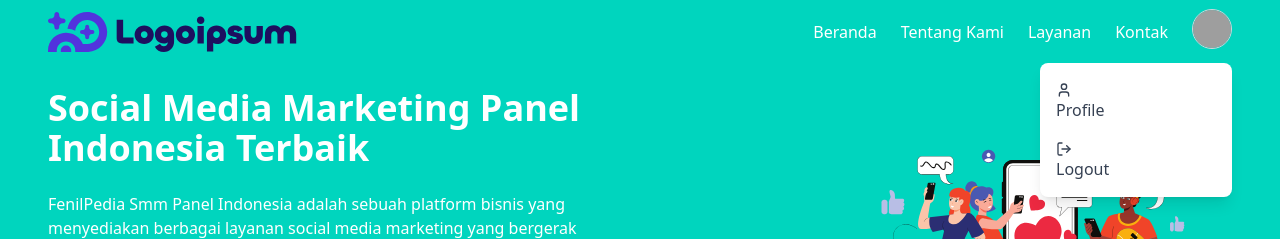
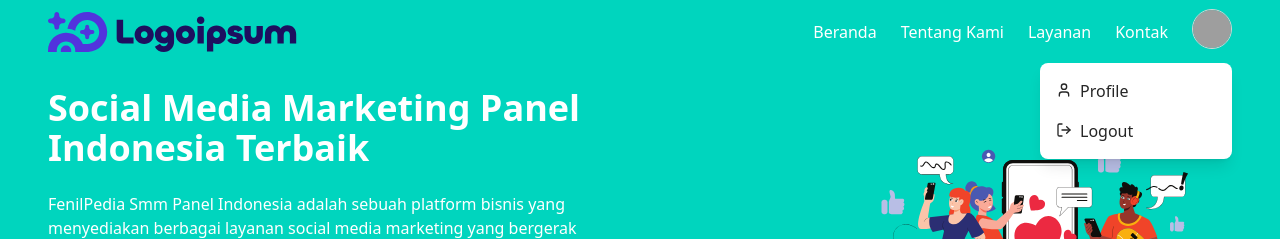
Before and after one commit to tineetech/FenilPedia, a React (Vite) app: page / in a window 1280 px wide. Both pictures are taken after a click on the button 1212 px from the left and 29 px from the top of the page. Shown: the top 239 px of the page. Built offline with nearby package versions, Linux system fonts and the light colour scheme; grey boxes are pictures that could not be loaded.

Commit message:
update 1.5.1

```diff
--- a/src/components/Navigations/Header.jsx
+++ b/src/components/Navigations/Header.jsx
@@ -55,7 +55,7 @@ export default function Header() {
                                 <img
                                     src={dummyUser.profilePicture}
                                     alt="Profile"
-                                    className="w-10 h-10 rounded-full border border-gray-300"
+                                    className="w-10 h-10 rounded-full border border-neutral-300"
                                 />
                             </button>
                             <AnimatePresence>
@@ -67,11 +67,13 @@ export default function Header() {
                                         transition={{ duration: 0.2 }}
                                         className="absolute right-0 mt-2 w-48 bg-white shadow-lg rounded-lg py-2"
                                     >
-                                        <Link to="/profile" className="block px-4 py-2 text-gray-700 hover:bg-gray-100">
-                                            <User size={16} className="mr-2 mt-0.75" /> Profile
+                                        <Link to="/profile" className="flex px-4 py-2 text-neutral-800 hover:bg-neutral-100">
+                                            <User size={16} className="mr-2 mt-0.75" />
+                                            <h1>Profile</h1>
                                         </Link>
-                                        <button className="w-full text-left px-4 py-2 text-gray-700 hover:bg-gray-100">
-                                            <LogOut size={16} className="mr-2 mt-0.75" /> Logout
+                                        <button className="w-full flex px-4 py-2 text-neutral-800 hover:bg-neutral-100">
+                                            <LogOut size={16} className="mr-2 mt-0.75" />
+                                            <h1>Logout</h1>
                                         </button>
                                     </motion.div>
                                 )}
@@ -107,7 +109,7 @@ export default function Header() {
                                     <img
                                         src={dummyUser.profilePicture}
                                         alt="Profile"
-                                        className="w-14 h-14 rounded-full border border-gray-300"
+                                        className="w-14 h-14 rounded-full border border-neutral-300"
                                     />
                                 </button>
                                 <p className="mt-2 text-lg font-semibold">{dummyUser.name}</p>
@@ -146,7 +148,7 @@ export default function Header() {
                                 key={index}
                                 onClick={() => setIsOpen(false)}
                                 href={`/#${item.label.toLowerCase().replace(/\s+/g, '-')}`}
-                                className="flex items-center text-sm text-gray-500 hover:text-teal-300"
+                                className="flex items-center text-sm text-neutral-500 hover:text-teal-300"
                             >
                                 {item.icon} {item.label}
                             </a>
```
